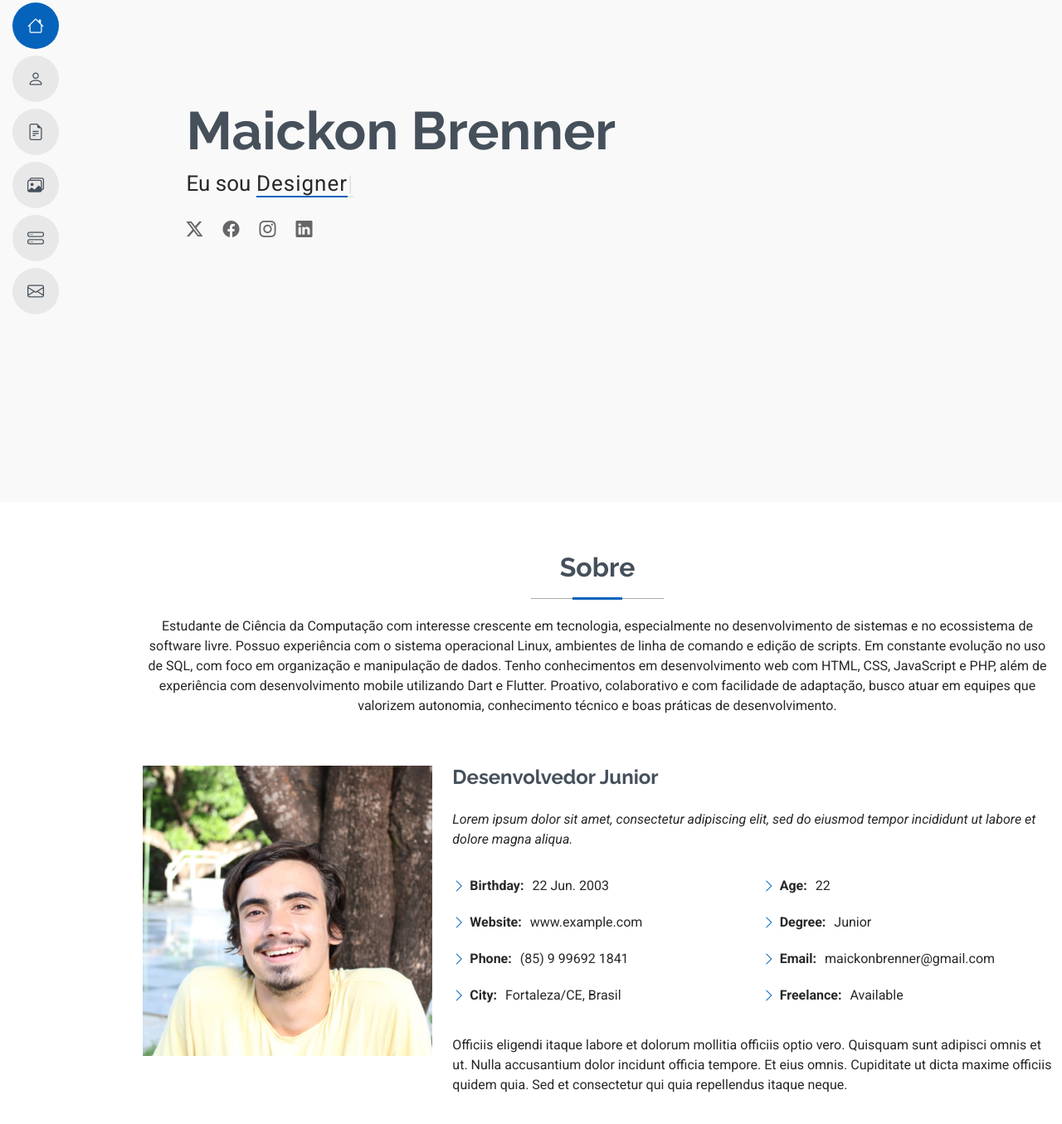
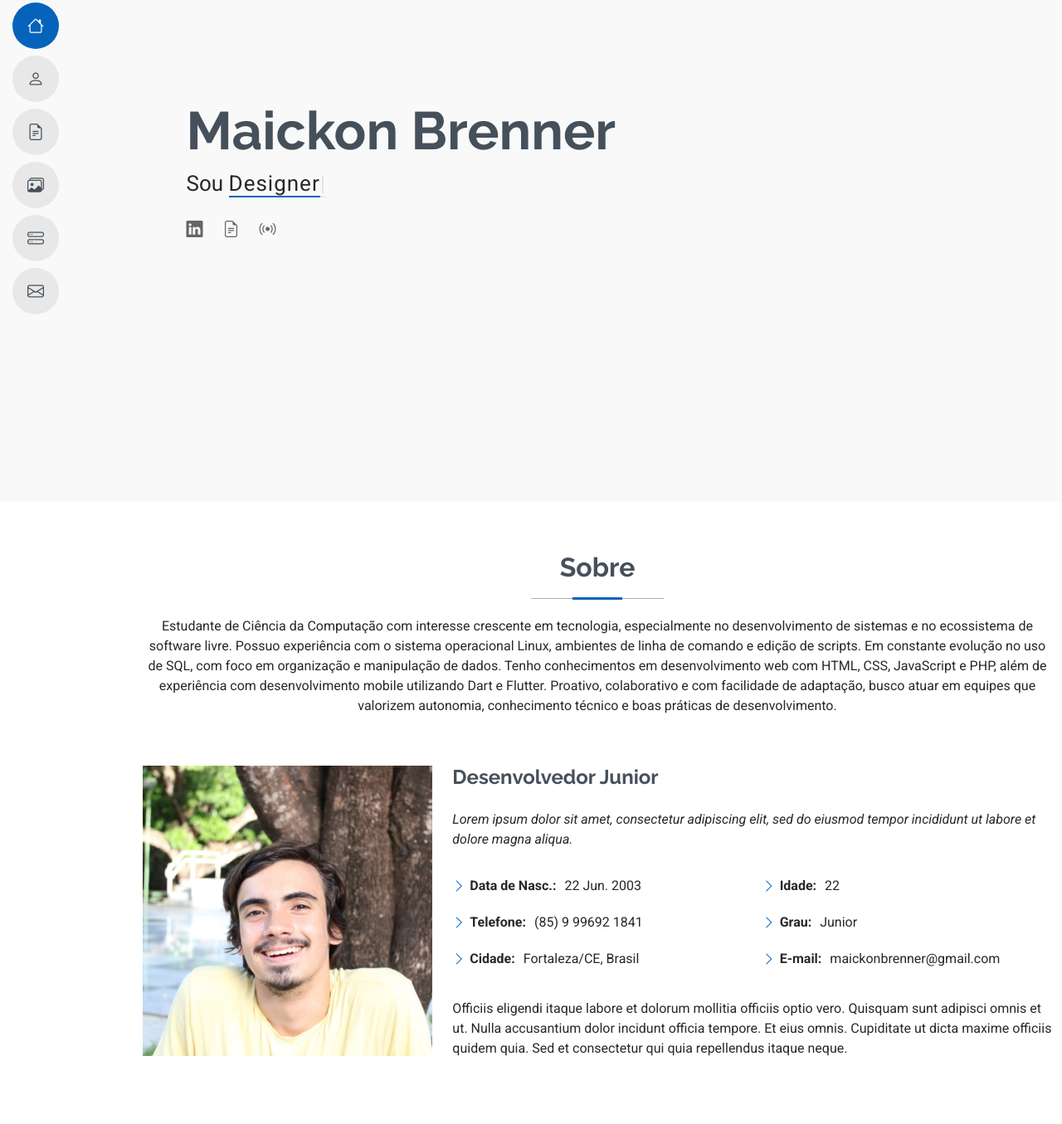
Before and after one commit to MaickonBrenner/Meu_Portifolio, a plain HTML site: page index.html in a window 1280 px wide. Shown: the part 195-1550 px from the top of the page at 83% size. Drawn offline with Linux system fonts and the light colour scheme.

Commit message:
Corrigindo Labels

```diff
--- a/index.html
+++ b/index.html
@@ -66,12 +66,12 @@
         <div class="row justify-content-center">
           <div class="col-lg-9">
             <h2>Maickon Brenner</h2>
-            <p>Eu sou <span class="typed" data-typed-items="Desenvolvedor, Designer, Fotografo, Músico">712</span><span class="typed-cursor typed-cursor--blink" aria-hidden="true"></span></p>
+            <p>Sou <span class="typed" data-typed-items="Desenvolvedor, Designer, Fotógrafo, Músico">712</span><span class="typed-cursor typed-cursor--blink" aria-hidden="true"></span></p>
             <div class="social-links">
-              <a href="#"><i class="bi bi-twitter-x"></i></a>
-              <a href="#"><i class="bi bi-facebook"></i></a>
-              <a href="#"><i class="bi bi-instagram"></i></a>
-              <a href="#"><i class="bi bi-linkedin"></i></a>
+              <!-- <a href="#"><i class="bi bi-twitter-x"></i></a> -->
+              <a href="https://www.linkedin.com/in/maickon-brenner-marques-brand%C3%A3o-979017267/"><i class="bi bi-linkedin"></i></a>
+              <a href="http://lattes.cnpq.br/4961848308109496"><i class="bi bi-file-earmark-text"></i></a>
+              <a href="#"><i class="bi bi-broadcast"></i></a>
             </div>
           </div>
         </div>
@@ -103,18 +103,20 @@
             <div class="row">
               <div class="col-lg-6">
                 <ul>
-                  <li><i class="bi bi-chevron-right"></i> <strong>Birthday:</strong> <span>22 Jun. 2003</span></li>
-                  <li><i class="bi bi-chevron-right"></i> <strong>Website:</strong> <span>www.example.com</span></li>
-                  <li><i class="bi bi-chevron-right"></i> <strong>Phone:</strong> <span>(85) 9 99692 1841</span></li>
-                  <li><i class="bi bi-chevron-right"></i> <strong>City:</strong> <span>Fortaleza/CE, Brasil</span></li>
+                  <li><i class="bi bi-chevron-right"></i> <strong>Data de Nasc.:</strong> <span>22 Jun. 2003</span></li>
+                  <!-- <li><i class="bi bi-chevron-right"></i> <strong>Website:</strong> <span>www.example.com</span></li> -->
+                  <li><i class="bi bi-chevron-right"></i> <strong>Telefone:</strong> <span>(85) 9 99692 1841</span></li>
+                  <li><i class="bi bi-chevron-right"></i> <strong>Cidade:</strong> <span>Fortaleza/CE, Brasil</span></li>
                 </ul>
               </div>
               <div class="col-lg-6">
                 <ul>
-                  <li><i class="bi bi-chevron-right"></i> <strong>Age:</strong> <span>22</span></li>
-                  <li><i class="bi bi-chevron-right"></i> <strong>Degree:</strong> <span>Junior</span></li>
-                  <li><i class="bi bi-chevron-right"></i> <strong>Email:</strong> <span>maickonbrenner@gmail.com</span></li>
-                  <li><i class="bi bi-chevron-right"></i> <strong>Freelance:</strong> <span>Available</span></li>
+                  <li><i class="bi bi-chevron-right"></i> <strong>Idade:</strong> <span>
+                    <script>document.write((new Date().getFullYear() - 2003));</script>
+                  </span></li>
+                  <li><i class="bi bi-chevron-right"></i> <strong>Grau:</strong> <span>Junior</span></li>
+                  <li><i class="bi bi-chevron-right"></i> <strong>E-mail:</strong> <span>maickonbrenner@gmail.com</span></li>
+                  <!-- <li><i class="bi bi-chevron-right"></i> <strong>Freelance:</strong> <span>Available</span></li> -->
                 </ul>
               </div>
             </div>
```
Also changed, not shown: assets/img/barricada.gif (added).
